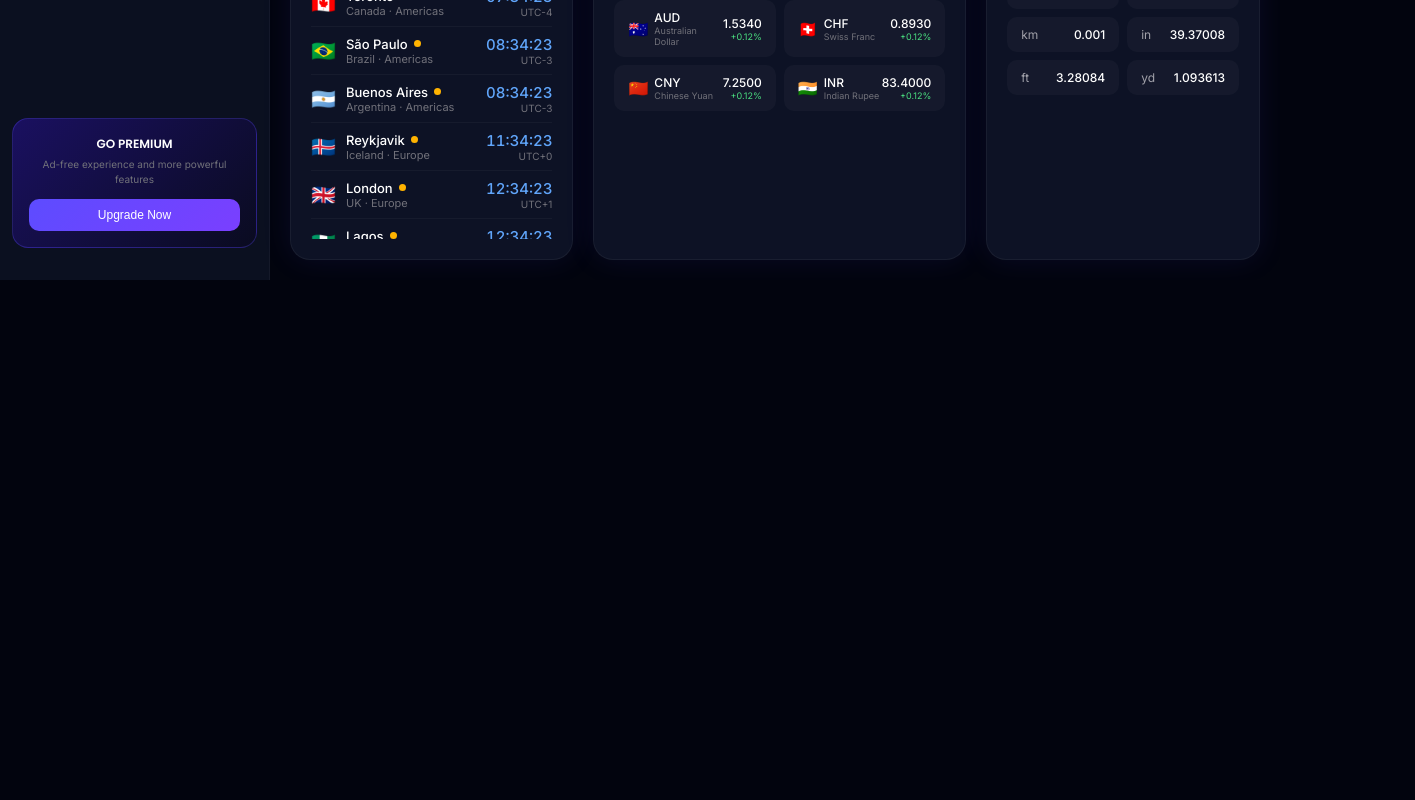
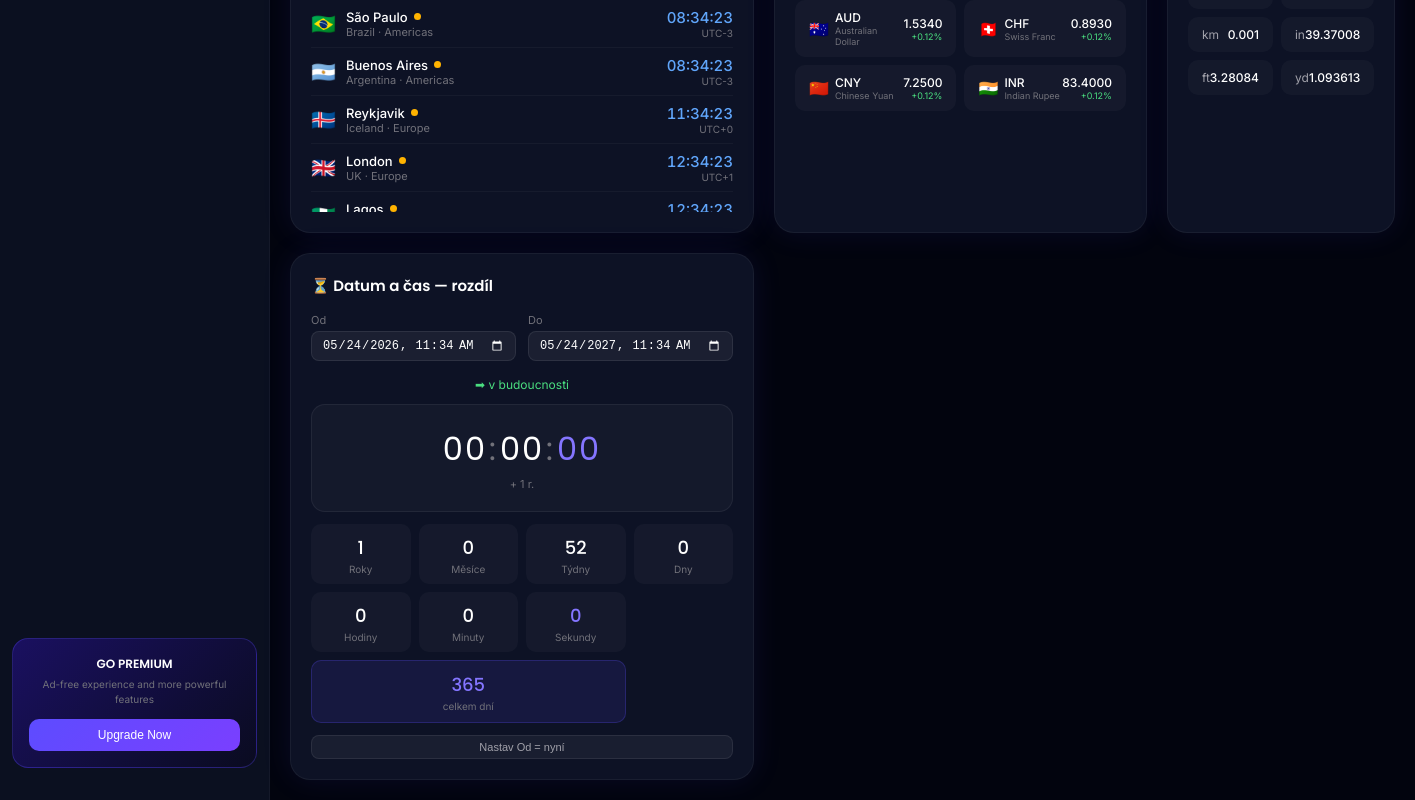
Before and after one commit to info20pneu-stack/everyday-app, a Next.js app: page / in a window 1280 px wide. Shown: the part 721-1521 px from the top of the page, 1415 px wide, since content can reach past the window. Before the commit the page ends 1001 px from the top, so only its background shows below. Built offline with nearby package versions, Linux system fonts and the light colour scheme.

Commit message:
Add DateCounter widget

```diff
--- /dev/null
+++ b/app/components/DateCounter.tsx
@@ -0,0 +1,243 @@
+'use client';
+
+import { useState, useEffect } from 'react';
+
+type Diff = {
+  years: number;
+  months: number;
+  weeks: number;
+  days: number;
+  hours: number;
+  minutes: number;
+  seconds: number;
+  totalDays: number;
+  past: boolean;
+};
+
+function calcDiff(from: Date, to: Date): Diff {
+  const past = to < from;
+  const [start, end] = past ? [to, from] : [from, to];
+
+  let years = end.getFullYear() - start.getFullYear();
+  let months = end.getMonth() - start.getMonth();
+  let days = end.getDate() - start.getDate();
+  let hours = end.getHours() - start.getHours();
+  let minutes = end.getMinutes() - start.getMinutes();
+  let seconds = end.getSeconds() - start.getSeconds();
+
+  if (seconds < 0) { seconds += 60; minutes--; }
+  if (minutes < 0) { minutes += 60; hours--; }
+  if (hours < 0) { hours += 24; days--; }
+  if (days < 0) {
+    months--;
+    const prevMonth = new Date(end.getFullYear(), end.getMonth(), 0);
+    days += prevMonth.getDate();
+  }
+  if (months < 0) { months += 12; years--; }
+
+  const totalMs = end.getTime() - start.getTime();
+  const totalDays = Math.floor(totalMs / 86400000);
+  const weeks = Math.floor(totalDays / 7);
+
+  return { years, months, weeks, days, hours, minutes, seconds, totalDays, past };
+}
+
+function pad(n: number) {
+  return String(n).padStart(2, '0');
+}
+
+const STAT_LABELS = [
+  { key: 'years', label: 'Roky' },
+  { key: 'months', label: 'Měsíce' },
+  { key: 'weeks', label: 'Týdny' },
+  { key: 'days', label: 'Dny' },
+  { key: 'hours', label: 'Hodiny' },
+  { key: 'minutes', label: 'Minuty' },
+  { key: 'seconds', label: 'Sekundy' },
+] as const;
+
+function toLocalInput(d: Date) {
+  const pad2 = (n: number) => String(n).padStart(2, '0');
+  return `${d.getFullYear()}-${pad2(d.getMonth() + 1)}-${pad2(d.getDate())}T${pad2(d.getHours())}:${pad2(d.getMinutes())}`;
+}
+
+export default function DateCounter() {
+  const now = new Date();
+  const [fromVal, setFromVal] = useState(toLocalInput(now));
+  const [toVal, setToVal] = useState(() => {
+    const d = new Date(now);
+    d.setFullYear(d.getFullYear() + 1);
+    return toLocalInput(d);
+  });
+  const [tick, setTick] = useState(0);
+
+  useEffect(() => {
+    const id = setInterval(() => setTick(t => t + 1), 1000);
+    return () => clearInterval(id);
+  }, []);
+
+  const from = new Date(fromVal);
+  const to = new Date(toVal);
+  const valid = !isNaN(from.getTime()) && !isNaN(to.getTime());
+  const diff = valid ? calcDiff(from, to) : null;
+
+  const inputStyle: React.CSSProperties = {
+    background: 'rgba(255,255,255,0.06)',
+    border: '1px solid rgba(255,255,255,0.08)',
+    borderRadius: '8px',
+    color: '#fff',
+    padding: '6px 10px',
+    fontSize: '12px',
+    outline: 'none',
+    width: '100%',
+    colorScheme: 'dark',
+  };
+
+  return (
+    <div style={{
+      background: 'rgba(15,20,40,0.92)',
+      border: '1px solid rgba(255,255,255,0.05)',
+      borderRadius: 'var(--card-radius)',
+      padding: '1.25rem',
+      boxShadow: 'var(--card-shadow)',
+    }}>
+      <h2 style={{ fontSize: '15px', fontFamily: 'Poppins', color: '#fff', marginBottom: '1rem' }}>
+        ⏳ Datum a čas — rozdíl
+      </h2>
+
+      {/* Inputs */}
+      <div style={{ display: 'grid', gridTemplateColumns: '1fr 1fr', gap: '.75rem', marginBottom: '1rem' }}>
+        <div>
+          <div style={{ fontSize: '11px', color: 'var(--text3)', marginBottom: '4px' }}>Od</div>
+          <input
+            type="datetime-local"
+            value={fromVal}
+            onChange={e => setFromVal(e.target.value)}
+            style={inputStyle}
+          />
+        </div>
+        <div>
+          <div style={{ fontSize: '11px', color: 'var(--text3)', marginBottom: '4px' }}>Do</div>
+          <input
+            type="datetime-local"
+            value={toVal}
+            onChange={e => setToVal(e.target.value)}
+            style={inputStyle}
+          />
+        </div>
+      </div>
+
+      {/* Direction badge */}
+      {diff && (
+        <div style={{
+          textAlign: 'center',
+          marginBottom: '.75rem',
+          fontSize: '12px',
+          color: diff.past ? 'var(--amber)' : 'var(--green2)',
+        }}>
+          {diff.past ? '⬅ v minulosti' : '➡ v budoucnosti'}
+        </div>
+      )}
+
+      {/* Big clock */}
+      {diff && (
+        <div style={{
+          background: 'rgba(255,255,255,0.03)',
+          border: '1px solid rgba(255,255,255,0.06)',
+          borderRadius: '14px',
+          padding: '1.25rem 1rem',
+          marginBottom: '.75rem',
+          textAlign: 'center',
+        }}>
+          <div style={{
+            fontFamily: 'Poppins, monospace',
+            fontSize: '32px',
+            fontWeight: '300',
+            color: '#fff',
+            letterSpacing: '2px',
+          }}>
+            {pad(diff.hours)}
+            <span style={{ color: 'var(--text3)', margin: '0 2px' }}>:</span>
+            {pad(diff.minutes)}
+            <span style={{ color: 'var(--text3)', margin: '0 2px' }}>:</span>
+            <span style={{ color: 'var(--purple3)' }}>{pad(diff.seconds)}</span>
+          </div>
+          <div style={{ fontSize: '11px', color: 'var(--text3)', marginTop: '4px' }}>
+            + {diff.years > 0 ? `${diff.years} r. ` : ''}{diff.months > 0 ? `${diff.months} m. ` : ''}{diff.days > 0 ? `${diff.days} d.` : ''}
+          </div>
+        </div>
+      )}
+
+      {/* Stats grid */}
+      {diff && (
+        <div style={{
+          display: 'grid',
+          gridTemplateColumns: 'repeat(4, 1fr)',
+          gap: '.5rem',
+        }}>
+          {STAT_LABELS.map(({ key, label }) => {
+            const val = key === 'weeks' ? diff.weeks : key === 'days' && key !== 'weeks' ? diff.days : diff[key];
+            const isSeconds = key === 'seconds';
+            return (
+              <div key={key} style={{
+                background: 'rgba(255,255,255,0.03)',
+                borderRadius: '10px',
+                padding: '.6rem .4rem',
+                textAlign: 'center',
+              }}>
+                <div style={{
+                  fontSize: '18px',
+                  fontWeight: '500',
+                  fontFamily: 'Poppins',
+                  color: isSeconds ? 'var(--purple3)' : '#fff',
+                }}>
+                  {val}
+                </div>
+                <div style={{ fontSize: '10px', color: 'var(--text3)', marginTop: '2px' }}>{label}</div>
+              </div>
+            );
+          })}
+
+          {/* Total days — span 3 */}
+          <div style={{
+            background: 'rgba(93,76,255,0.12)',
+            border: '1px solid rgba(93,76,255,0.25)',
+            borderRadius: '10px',
+            padding: '.6rem .4rem',
+            textAlign: 'center',
+            gridColumn: 'span 3',
+          }}>
+            <div style={{ fontSize: '18px', fontWeight: '500', fontFamily: 'Poppins', color: 'var(--purple3)' }}>
+              {diff.totalDays.toLocaleString('cs-CZ')}
+            </div>
+            <div style={{ fontSize: '10px', color: 'var(--text3)', marginTop: '2px' }}>celkem dní</div>
+          </div>
+        </div>
+      )}
+
+      {!valid && (
+        <div style={{ textAlign: 'center', color: 'var(--text3)', fontSize: '13px', padding: '2rem 0' }}>
+          Zadej obě data
+        </div>
+      )}
+
+      {/* Now shortcut */}
+      <button
+        onClick={() => setFromVal(toLocalInput(new Date()))}
+        style={{
+          marginTop: '.75rem',
+          background: 'rgba(255,255,255,0.05)',
+          border: '1px solid rgba(255,255,255,0.08)',
+          borderRadius: '8px',
+          color: 'var(--text2)',
+          fontSize: '11px',
+          padding: '5px 12px',
+          cursor: 'pointer',
+          width: '100%',
+        }}
+      >
+        Nastav Od = nyní
+      </button>
+    </div>
+  );
+}
--- a/app/page.tsx
+++ b/app/page.tsx
@@ -3,6 +3,7 @@ import Topbar from './components/Topbar';
 import WorldTime from './components/WorldTime';
 import Currency from './components/Currency';
 import UnitConverter from './components/UnitConverter';
+import DateCounter from './components/DateCounter';
 
 export default function Home() {
   return (
@@ -44,6 +45,7 @@ export default function Home() {
             <WorldTime />
             <Currency />
             <UnitConverter />
+            <DateCounter />
           </div>
 
         </main>
```
